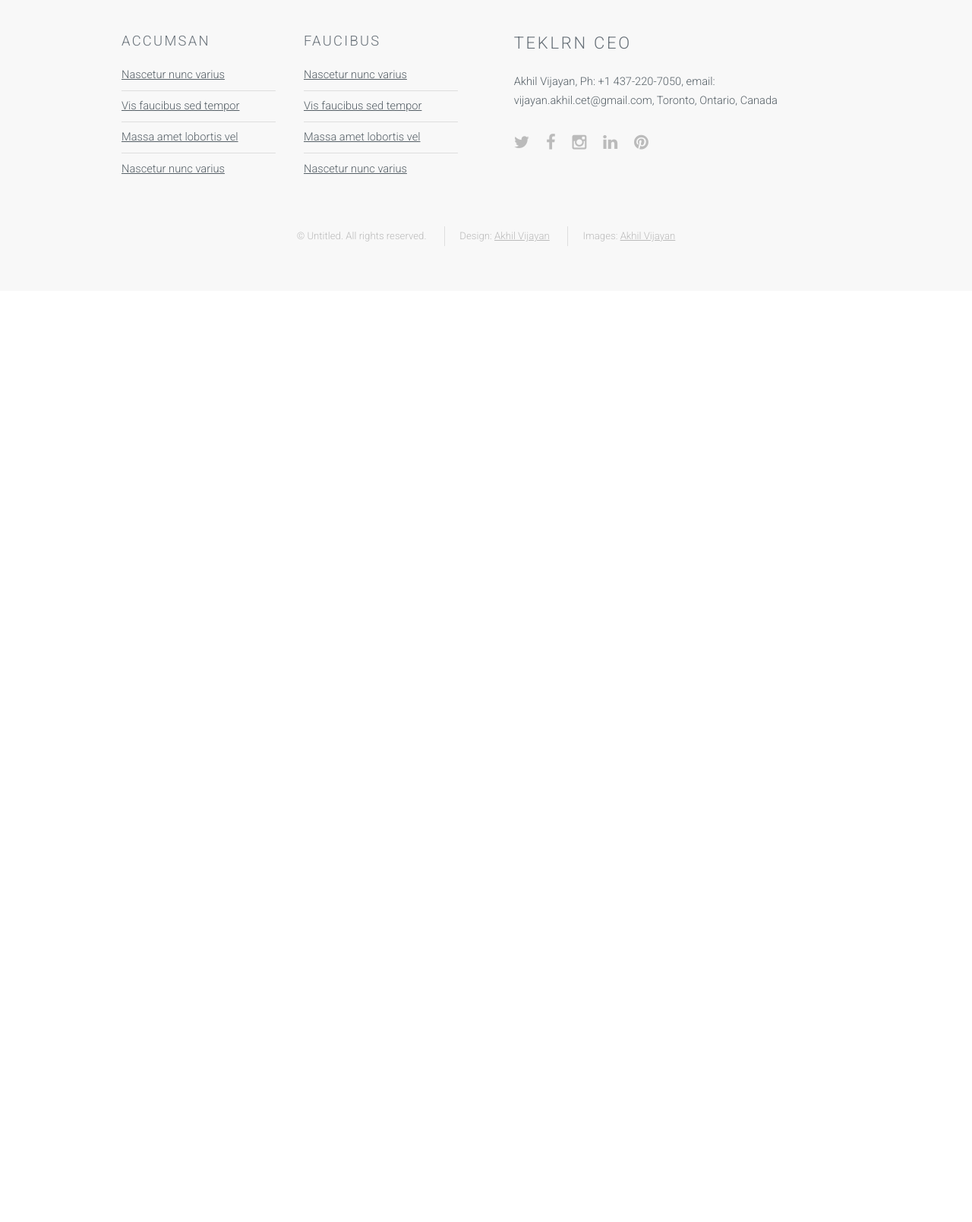
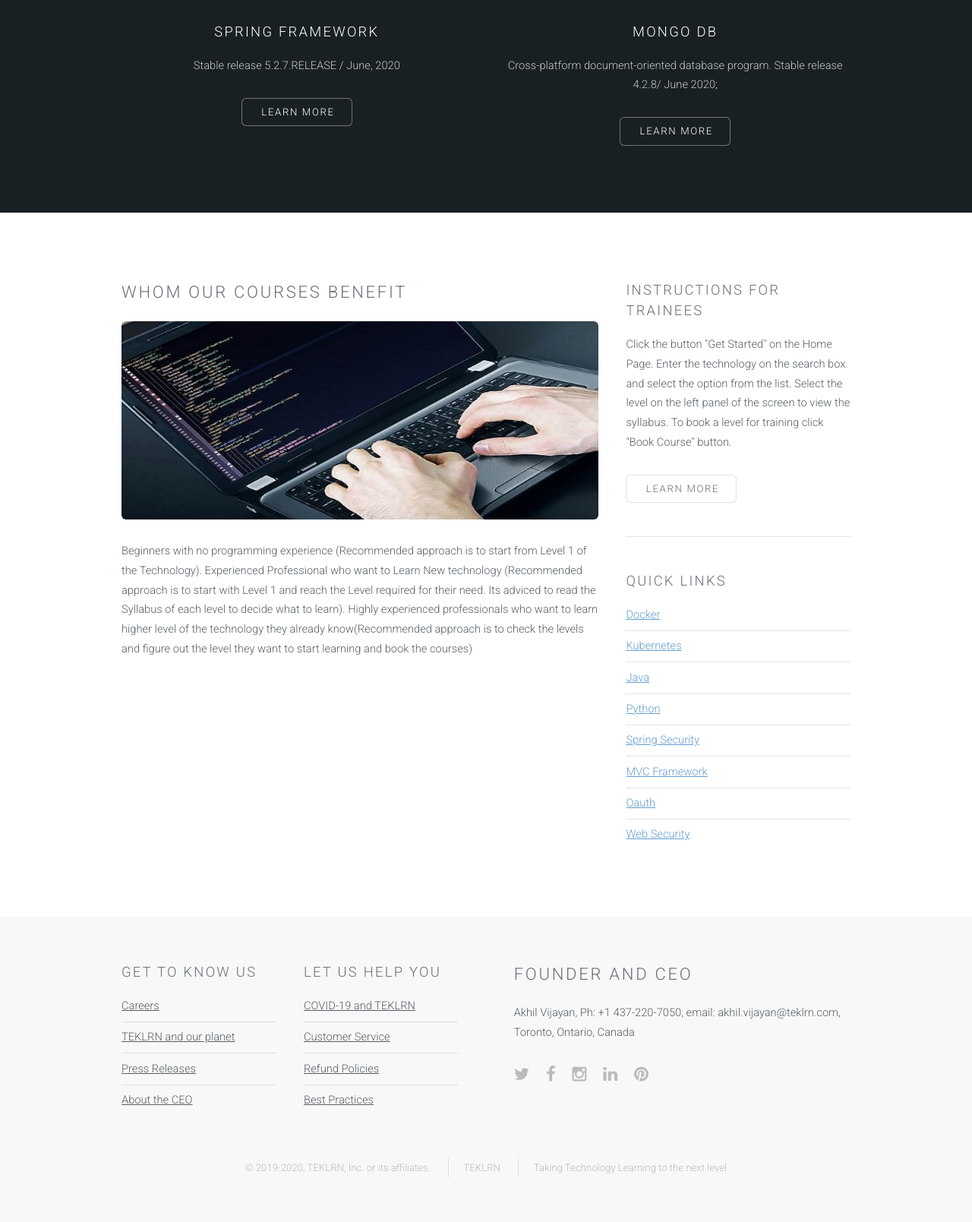
Before and after one commit to vijayanakhilcet/teklrn, a Django app: page / in a window 1280 px wide. Shown: the part 2818-4427 px from the top of the page at 76% size. Before the commit the page ends 3142 px from the top, so only its background shows below. Run offline with Django 3.2, Linux system fonts and the light colour scheme.

Commit message:
Changes to accessibility in Allowed_hosts and to the UI

```diff
--- a/webapp/templates/webapp/home.html
+++ b/webapp/templates/webapp/home.html
@@ -42,7 +42,7 @@
 					<p>A technology learning platform</p>
 					<ul class="actions">
 						<li><a href="#content" id="launch1" onclick="doLaunch(event)" class="button big special">Get Started</a></li>
-						<li><a href="#elements" class="button big alt">Learn More</a></li>
+						<li><a href="#one" class="button big alt">Learn More</a></li>
 					</ul>
 				</div>
 			</section>
@@ -92,9 +92,9 @@
 							<section class="special">
 								<a href="#" class="image fit"><img src="static/image/images/pic01.jpg" alt="" /></a>
 								<h3>Java</h3>
-								<p>The latest versions are Java 13, released in October 2019, and Java 11, a currently supported long-term support (LTS) version, released on September 25, 2018; Oracle released for the "legacy" Java 8 LTS the last free "public update" in January 2019 for commercial use, while it will otherwise still support Java 8 with public updates for personal use up to at least December 2020.</p>
+								<p>The latest versions are Java 13, released in October 2019, and Java 11, a currently supported long-term support (LTS) version, released September , 2018</p>
 								<ul class="actions">
-									<li><a href="#" class="button alt">Learn More</a></li>
+									<li><a href="https://www.oracle.com/ca-en/java/" target="_blank" class="button alt">Learn More</a></li>
 								</ul>
 							</section>
 						</div>
@@ -102,9 +102,53 @@
 							<section class="special">
 								<a href="#" class="image fit"><img src="static/image/images/pic02.jpg" alt="" /></a>
 								<h3>Python</h3>
-								<p>The Python 2 language, i.e. Python 2.7.x, was officially discontinued on January 1, 2020 (first planned for 2015) after which security patches and other improvements will not be released for it. With Python 2's end-of-life, only Python 3.5.x and later are supported. Python interpreters are available for many operating systems.</p>
+								<p>Python 3.8.3, documentation released May 2020.</p>
 								<ul class="actions">
-									<li><a href="#" class="button alt">Learn More</a></li>
+									<li><a href="https://www.python.org/" target="_blank" class="button alt">Learn More</a></li>
+								</ul>
+							</section>
+						</div>
+					</div>
+					<div class="row">
+						<div class="6u">
+							<section class="special">
+								<a href="#" class="image fit"><img src="static/image/images/pic01Docker.png" alt="" /></a>
+								<h3>Docker</h3>
+								<p>The latest stable release19.03.12 / June, 2020 </p>
+								<ul class="actions">
+									<li><a href="https://www.docker.com/" target="_blank" class="button alt">Learn More</a></li>
+								</ul>
+							</section>
+						</div>
+						<div class="6u">
+							<section class="special">
+								<a href="#" class="image fit"><img src="static/image/images/pic01Kub.png" alt="" /></a>
+								<h3>Kubernetes</h3>
+								<p>Latest kube-apiserver is at 1.18 other kube-apiserver instances are supported at 1.18 and 1.17 kubelet</p>
+								<ul class="actions">
+									<li><a href="https://kubernetes.io/" target="_blank" class="button alt">Learn More</a></li>
+								</ul>
+							</section>
+						</div>
+					</div>
+					<div class="row">
+						<div class="6u">
+							<section class="special">
+								<a href="#" class="image fit"><img src="static/image/images/pic01Spring.jpg" alt="" /></a>
+								<h3>Spring Framework</h3>
+								<p>Stable release 5.2.7.RELEASE / June, 2020 </p>
+								<ul class="actions">
+									<li><a href="https://spring.io/projects/spring-framework" target="_blank" class="button alt">Learn More</a></li>
+								</ul>
+							</section>
+						</div>
+						<div class="6u">
+							<section class="special">
+								<a href="#" class="image fit"><img src="static/image/images/pic01Mongo.png" alt="" /></a>
+								<h3>Mongo DB</h3>
+								<p> Cross-platform document-oriented database program. Stable release 4.2.8/ June 2020;</p>
+								<ul class="actions">
+									<li><a href="https://www.mongodb.com/" target="_blank" class="button alt">Learn More</a></li>
 								</ul>
 							</section>
 						</div>
@@ -136,10 +180,14 @@
 							<section>
 								<h3>Quick Links</h3>
 								<ul class="alt">
+									<li><a href="#">Docker</a></li>
+									<li><a href="#">Kubernetes</a></li>
 									<li><a href="#">Java</a></li>
 									<li><a href="#">Python</a></li>
-									<li><a href="#">HTML</a></li>
-									<li><a href="#">Javascript</a></li>
+									<li><a href="#">Spring Security </a></li>
+									<li><a href="#">MVC Framework</a></li>
+									<li><a href="#">Oauth</a></li>
+									<li><a href="#">Web Security</a></li>
 								</ul>
 							</section>
 						</div>
@@ -154,28 +202,28 @@
 						<div class="6u">
 							<div class="row collapse-at-2">
 								<div class="6u">
-									<h3>Accumsan</h3>
+									<h3>Get to Know Us</h3>
 									<ul class="alt">
-										<li><a href="#">Nascetur nunc varius</a></li>
-										<li><a href="#">Vis faucibus sed tempor</a></li>
-										<li><a href="#">Massa amet lobortis vel</a></li>
-										<li><a href="#">Nascetur nunc varius</a></li>
+										<li><a href="#">Careers</a></li>
+										<li><a href="#">TEKLRN and our planet</a></li>
+										<li><a href="#">Press Releases</a></li>
+										<li><a href="#">About the CEO</a></li>
 									</ul>
 								</div>
 								<div class="6u">
-									<h3>Faucibus</h3>
+									<h3>Let Us Help You</h3>
 									<ul class="alt">
-										<li><a href="#">Nascetur nunc varius</a></li>
-										<li><a href="#">Vis faucibus sed tempor</a></li>
-										<li><a href="#">Massa amet lobortis vel</a></li>
-										<li><a href="#">Nascetur nunc varius</a></li>
+										<li><a href="#">COVID-19 and TEKLRN</a></li>
+										<li><a href="#">Customer Service</a></li>
+										<li><a href="#">Refund Policies</a></li>
+										<li><a href="#">Best Practices</a></li>
 									</ul>
 								</div>
 							</div>
 						</div>
 						<div class="6u" id="cont">
-							<h2>TEKLRN CEO</h2>
-							<p>Akhil Vijayan, Ph: +1 437-220-7050, email: vijayan.akhil.cet@gmail.com, Toronto, Ontario, Canada</p>
+							<h2>Founder and CEO</h2>
+							<p>Akhil Vijayan, Ph: +1 437-220-7050, email: akhil.vijayan@teklrn.com, Toronto, Ontario, Canada</p>
 							<ul class="icons">
 								<li><a href="#" class="icon fa-twitter"><span class="label">Twitter</span></a></li>
 								<li><a href="#" class="icon fa-facebook"><span class="label">Facebook</span></a></li>
@@ -186,9 +234,9 @@
 						</div>
 					</div>
 					<ul class="copyright">
-						<li>&copy; Untitled. All rights reserved.</li>
-						<li>Design: <a href="http://templated.co">Akhil Vijayan</a></li>
-						<li>Images: <a href="http://unsplash.com">Akhil Vijayan</a></li>
+						<li>&copy; 2019-2020, TEKLRN, Inc. or its affiliates.</li>
+						<li>TEKLRN</a></li>
+						<li>Taking Technology Learning to the next level</a></li>
 					</ul>
 				</div>
 			</footer>
--- a/webproject/settings.py
+++ b/webproject/settings.py
@@ -25,7 +25,7 @@ SECRET_KEY = 'l-x61q2e!d^qvwgx0#w5+*0hi25(my5l_y-u+cgk#w(nfwb0jz'
 # SECURITY WARNING: don't run with debug turned on in production!
 DEBUG = True
 
-ALLOWED_HOSTS = ['ec2-18-222-232-200.us-east-2.compute.amazonaws.com', 'localhost']
+ALLOWED_HOSTS = ['www.teklrn.com', 'teklrn.com']
 
 STRIPE_SECRET_KEY = 'sk_test_yt4k3CWdEQgIJIXoPM4tEZak00XxxVpPdw'
 STRIPE_PUBLISHABLE_KEY = 'pk_test_jTcRWlzqkJz3v3ZGMXPI6CfP00T9Kq1pU7'
```
Also changed, not shown: db.sqlite3.
